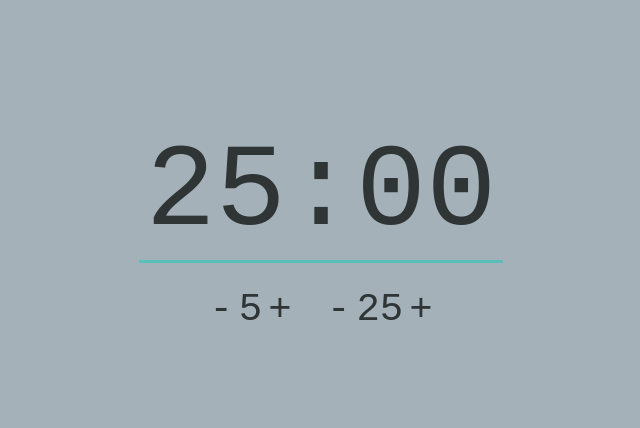
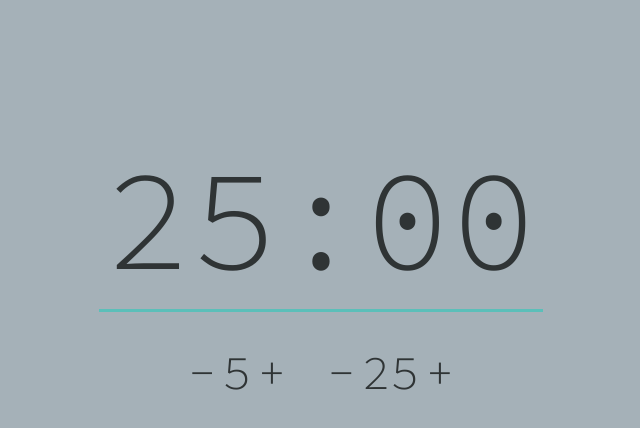
Before and after one commit to jProgr/pomodoro-clock, a plain HTML site: page index.html in a window 1280 px wide. Shown: the whole page, without its empty margins (319-959 px from the left). Drawn offline with Linux system fonts and the light colour scheme.

Commit message:
Add font Source Code Pro

```diff
--- a/index.html
+++ b/index.html
@@ -2,6 +2,7 @@
 <html>
     <head>
         <meta charset="utf-8">
+        <link href="https://fonts.googleapis.com/css?family=Source+Code+Pro:300" rel="stylesheet">
         <link rel="stylesheet" type="text/css" href="main.css">
         <script src="jquery-3.1.1.js"></script>
         <script src="pomodoro.js"></script>
--- a/main.css
+++ b/main.css
@@ -11,7 +11,7 @@ body
 {
     background-color: #A5B1B8;
     color: #2F3435;
-    font: 3em monospace;
+    font: 3em 'Source Code Pro', monospace;
 }
 
 #main
@@ -25,7 +25,7 @@ button
     background-color: transparent;
     border-style: none;
     color: #2F3435;
-    font: 1em monospace;
+    font: 1em 'Source Code Pro', monospace;
 }
 
 p { display: inline; }
@@ -36,6 +36,6 @@ p { display: inline; }
 #timer
 {
     border-bottom: medium solid #5BBFB9;
-    font: 3em monospace;
+    font-size: 3em;
     margin-bottom: .2em;
 }
```
